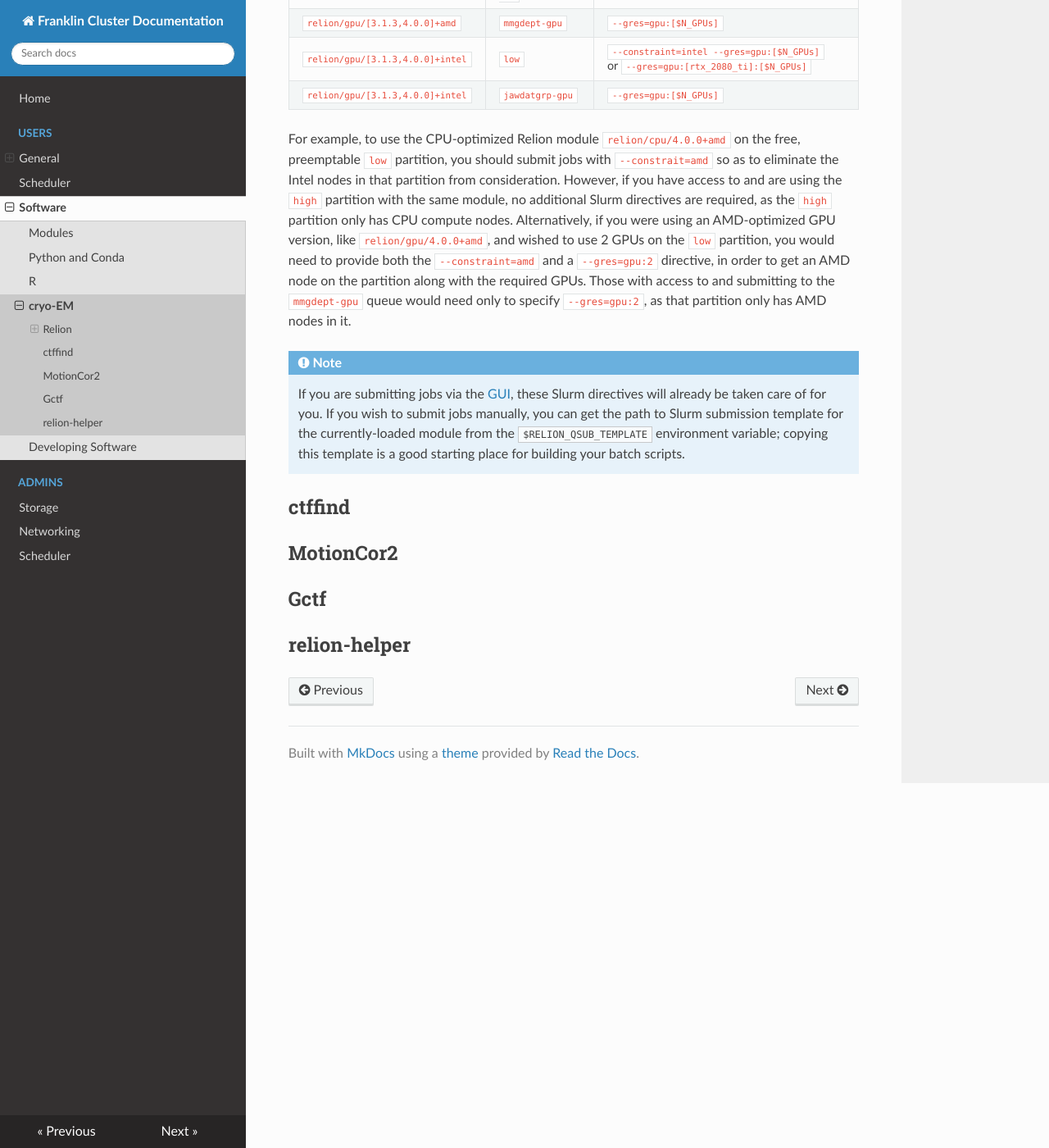
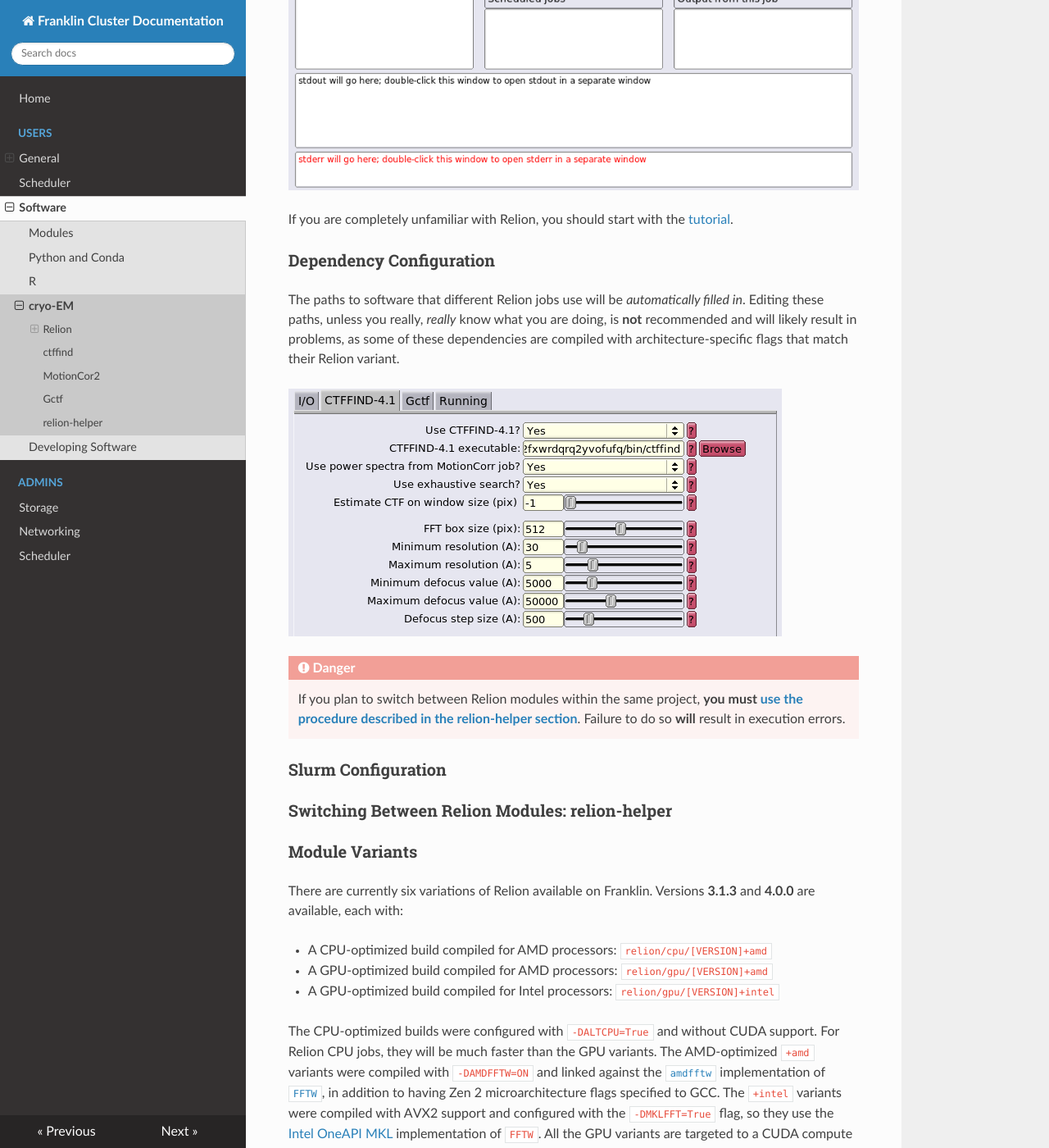
Before and after one commit to ucdavis/HPCCF-franklin-docs, an MkDocs documentation site: the page built from docs/cryoem.md, in a window 1280 px wide and 1400 px high, scrolled down 1541 px. Shown: the whole window at 82% size. Built offline with MkDocs 1.6.1, drawn with Linux system fonts in a browser that asks for light colours; nearby versions of some CDN libraries; some of the changed text lies outside the part shown.

Commit message:
relion GUI intro stuff

````diff
--- a/docs/cryoem.md
+++ b/docs/cryoem.md
@@ -14,8 +14,41 @@
 More information about these modules is available in the [Module Variants](cryoem.md#module-variants) section.
 In general, unless you have access to the three GPU nodes owned by the Al-Bassam lab, you can ignore the Intel variants, and use the CPU `+amd` version for multi-node CPU only jobs and the GPU `+amd` version if you have access to a GPU node.
 
-Because Relion is GUI driven, you need to `ssh` to Franklin with X11 forwarding enabled.
-Instructions for enabling X11 forwarding can be found in the [Access](access.md#x11-forwarding) section.
+!!! Note
+    Because Relion is GUI driven, you need to `ssh` to Franklin with X11 forwarding enabled.
+    Instructions for enabling X11 forwarding can be found in the [Access](access.md#x11-forwarding) section.
+
+### Launching Relion
+
+Make sure you have loaded one of the Relion modules:
+
+```bash
+$ module list relion
+
+Currently Loaded Modules Matching: relion
+  1) relion/gpu/4.0.0+amd   2) relion-helper/0.2
+```
+
+Change your working directory your Relion project directory and type `relion`.
+The Relion GUI should then pop up locally.
+There will be a bit of latency when using it, especially if you are off campus.
+You may be able to reduce latency by [enabling SSH compression](access.md#x11-forwarding).
+
+![The Relion start screen.](img/relion_start_gui.png)
+
+If you are completely unfamiliar with Relion, you should start with the [tutorial](https://relion.readthedocs.io/en/release-4.0/SPA_tutorial/index.html).
+
+### Dependency Configuration
+
+The paths to software that different Relion jobs use will be *automatically filled in*.
+Editing these paths, unless you really, *really* know what you are doing, is **not** recommended and will likely result in problems, as some of these
+dependencies are compiled with architecture-specific flags that match their Relion variant.
+
+![Pre-filled dependent program path.](img/relion_dep_gui.png)
+
+!!! danger
+    If you plan to switch between Relion modules within the same project, **you must [use the procedure described in the relion-helper section](cryoem.md#switching-between-relion-modules-relion-helper)**.
+    Failure to do so **will** result in execution errors.
 
 ### Slurm Configuration
 
@@ -57,7 +90,7 @@
 Those with access to and submitting to the `mmgdept-gpu` queue would need only to specify `--gres=gpu:2`, as that partition only has AMD nodes in it.
 
 !!! NOTE
-    If you are submitting jobs via the [GUI](relion.md#using-the-gui), these Slurm directives will already be taken care of for you.
+    If you are submitting jobs via the GUI, these Slurm directives will already be taken care of for you.
     If you wish to submit jobs manually, you can get the path to Slurm submission template for the currently-loaded module from the `$RELION_QSUB_TEMPLATE`
     environment variable; copying this template is a good starting place for building your batch scripts.
 
````
Also changed, not shown: docs/img/relion_dep_gui.png (added), docs/img/relion_start_gui.png (added).
